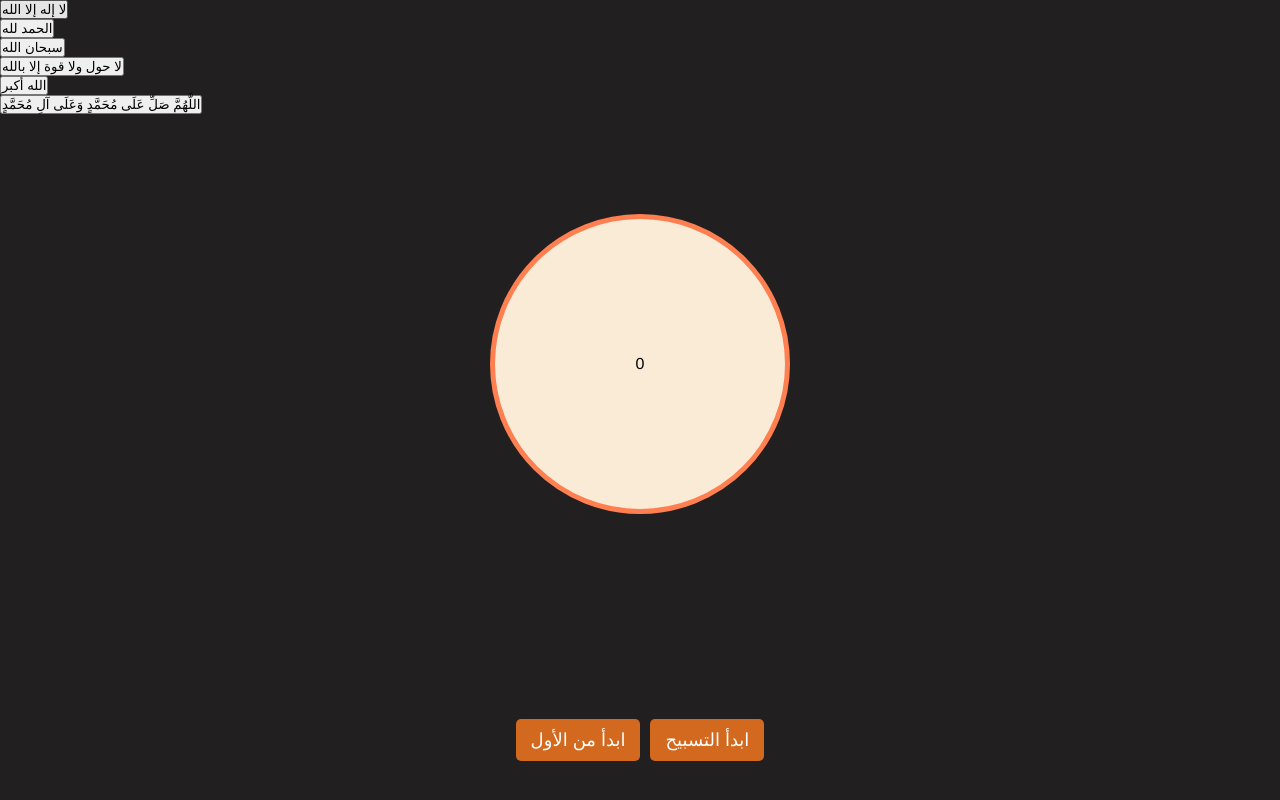
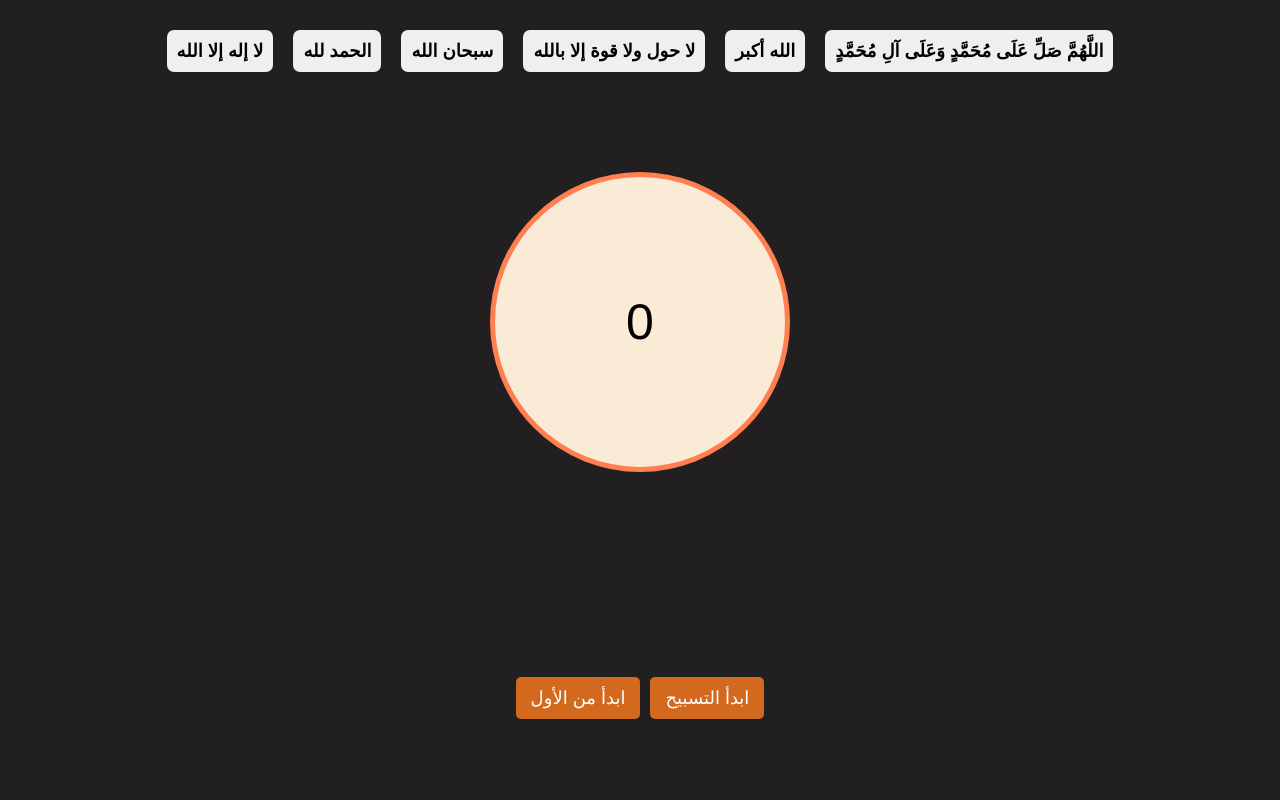
Before and after one commit to AbdelrahmanELsokary/Rosary, a plain HTML site: page index.html in a window 1280 px wide. Drawn offline with Linux system fonts and the light colour scheme.

Commit message:
Add: Style To Header Section

```diff
--- a/assets/styles/main.css
+++ b/assets/styles/main.css
@@ -7,7 +7,26 @@ body {
   background-color: rgb(33, 31, 31);
   font-family: 'Franklin Gothic Medium', 'Arial Narrow', Arial, sans-serif;
 }
-.display {
+ul{
+  list-style: none;
+}
+header {
+  padding-top: 30px ;
+}
+header .container nav ul{
+  display: flex;
+  justify-content: center;
+  gap: 20px;
+}
+header .container nav ul li button{
+  border: none;
+  font-size: large;
+  font-weight: 900;
+  border-radius: 7px;
+  padding: 10px;
+}
+
+section .container .display {
   width: 300px;
   height: 300px;
   display: flex;
@@ -18,12 +37,15 @@ body {
   border-radius: 50%;
   margin: 100px auto;
 }
-.btn{
+section .container .display span{
+  font-size: 50px;
+}
+section .container .btn{
   display: flex;
   justify-content: center;
   padding-top: 100px;
 }
-.btn button{
+section .container .btn button{
   border: none;
   border-radius: 5px;
   cursor: pointer;
@@ -33,7 +55,7 @@ body {
   padding: 10px 15px;
   margin: 5px;
 }
-.btn button:hover{
+section .container .btn button:hover{
   background-color: brown;
   transition: 0.5s;
 }
--- a/index.html
+++ b/index.html
@@ -11,7 +11,7 @@
     <div class="container">
       <nav>
         <ul>
-          <li><button type="button">لا إله إلا الله</button></li>
+          <li><button type="button" id="tasbeh1">لا إله إلا الله</button></li>
           <li><button type="button">الحمد لله</button></li>
           <li><button type="button">سبحان الله</button></li>
           <li><button type="button">لا حول ولا قوة إلا بالله</button></li>
```
Also changed, not shown: assets/scripts/main.js (line endings or trailing spaces).
